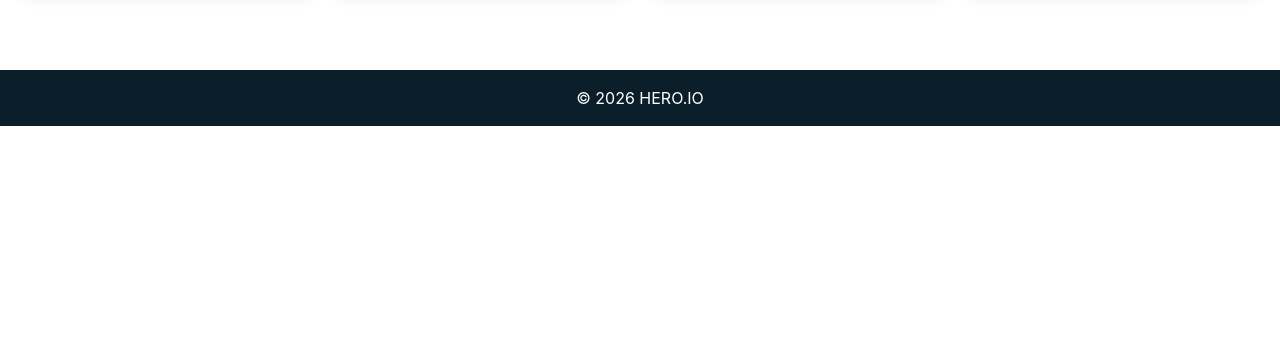
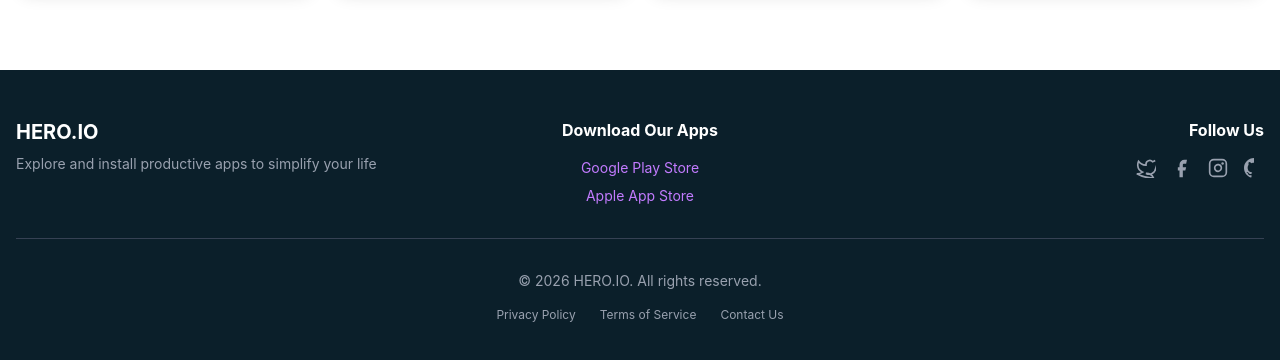
Before and after one commit to khanmahfuj34/appstore, a React (Vite) app: page / in a window 1280 px wide. Shown: the part 1306-1666 px from the top of the page. Before the commit the page ends 1432 px from the top, so only its background shows below. Built offline with nearby package versions, Linux system fonts and the light colour scheme.

Commit message:
Add Google Play Store and App Store links in Banner and Footer with social media integration

```diff
--- a/src/components/home/Banner.jsx
+++ b/src/components/home/Banner.jsx
@@ -10,8 +10,22 @@ export default function Banner() {
       </p>
 
       <div className="mt-6 flex flex-col sm:flex-row justify-center gap-3 sm:space-x-4">
-        <button className="border border-gray-900 px-4 py-2 rounded hover:bg-gray-200 transition">Google Play</button>
-        <button className="border border-gray-900 px-4 py-2 rounded hover:bg-gray-200 transition">App Store</button>
+        <a
+          href="https://play.google.com"
+          target="_blank"
+          rel="noopener noreferrer"
+          className="border border-gray-900 px-4 py-2 rounded hover:bg-gray-200 transition cursor-pointer inline-block"
+        >
+          Google Play
+        </a>
+        <a
+          href="https://apps.apple.com"
+          target="_blank"
+          rel="noopener noreferrer"
+          className="border border-gray-900 px-4 py-2 rounded hover:bg-gray-200 transition cursor-pointer inline-block"
+        >
+          App Store
+        </a>
       </div>
     </div>
   );
--- a/src/components/layout/Footer.jsx
+++ b/src/components/layout/Footer.jsx
@@ -1,7 +1,97 @@
 export default function Footer() {
   return (
-    <div className="bg-[#0b1f2a] text-white text-center p-4 mt-10">
-      <p>© 2026 HERO.IO</p>
+    <div className="bg-[#0b1f2a] text-white mt-10">
+      <div className="max-w-7xl mx-auto px-4 py-12">
+
+        {/* Main Footer Content */}
+        <div className="grid grid-cols-1 md:grid-cols-3 gap-8 mb-8">
+
+          {/* Brand Section */}
+          <div className="text-center md:text-left">
+            <h3 className="text-xl font-bold mb-2">HERO.IO</h3>
+            <p className="text-gray-400 text-sm">Explore and install productive apps to simplify your life</p>
+          </div>
+
+          {/* App Stores Links */}
+          <div className="text-center">
+            <h4 className="font-bold mb-4">Download Our Apps</h4>
+            <div className="flex flex-col gap-2 justify-center">
+              <a
+                href="https://play.google.com"
+                target="_blank"
+                rel="noopener noreferrer"
+                className="text-purple-400 hover:text-purple-300 transition text-sm"
+              >
+                Google Play Store
+              </a>
+              <a
+                href="https://apps.apple.com"
+                target="_blank"
+                rel="noopener noreferrer"
+                className="text-purple-400 hover:text-purple-300 transition text-sm"
+              >
+                Apple App Store
+              </a>
+            </div>
+          </div>
+
+          {/* Social Links */}
+          <div className="text-center md:text-right">
+            <h4 className="font-bold mb-4">Follow Us</h4>
+            <div className="flex justify-center md:justify-end gap-4">
+              <a
+                href="https://twitter.com"
+                target="_blank"
+                rel="noopener noreferrer"
+                className="text-gray-400 hover:text-purple-400 transition"
+                title="Twitter"
+              >
+                <svg className="w-5 h-5" fill="currentColor" viewBox="0 0 24 24"><path d="M23 3a10.9 10.9 0 01-3.14 1.53 4.48 4.48 0 00-7.86 3v1A10.66 10.66 0 013 4s-4 9 5 13a11.64 11.64 0 01-7 2s9 5 20 5a9.5 9.5 0 00-9-5.5c4.75 2.25 10.63.27 12-7a17.36 17.36 0 001-3.23" stroke="currentColor" strokeWidth="2" fill="none"/></svg>
+              </a>
+              <a
+                href="https://facebook.com"
+                target="_blank"
+                rel="noopener noreferrer"
+                className="text-gray-400 hover:text-purple-400 transition"
+                title="Facebook"
+              >
+                <svg className="w-5 h-5" fill="currentColor" viewBox="0 0 24 24"><path d="M18 2h-3a6 6 0 00-6 6v3H7v4h2v8h4v-8h3l1-4h-4V8a1 1 0 011-1h3z"/></svg>
+              </a>
+              <a
+                href="https://instagram.com"
+                target="_blank"
+                rel="noopener noreferrer"
+                className="text-gray-400 hover:text-purple-400 transition"
+                title="Instagram"
+              >
+                <svg className="w-5 h-5" fill="currentColor" viewBox="0 0 24 24"><rect x="2" y="2" width="20" height="20" rx="5" ry="5" stroke="currentColor" strokeWidth="2" fill="none"/><path d="M16 11.37A4 4 0 1112.63 8 4 4 0 0116 11.37z" stroke="currentColor" strokeWidth="2" fill="none"/><circle cx="17.5" cy="6.5" r="1.5" fill="currentColor"/></svg>
+              </a>
+              <a
+                href="https://github.com"
+                target="_blank"
+                rel="noopener noreferrer"
+                className="text-gray-400 hover:text-purple-400 transition"
+                title="GitHub"
+              >
+                <svg className="w-5 h-5" fill="currentColor" viewBox="0 0 24 24"><path d="M12 0C5.37 0 0 5.37 0 12c0 5.31 3.435 9.795 8.205 11.385.6.105.825-.255.825-.57 0-.285-.015-1.23-.015-2.235-3.015.555-3.795-.735-4.035-1.41-.135-.345-.72-1.41-1.23-1.695-.42-.225-1.02-.78-.015-.795.945-.015 1.62.87 1.845 1.23 1.08 1.815 2.805 1.305 3.495.99.105-.78.42-1.305.765-1.605-2.67-.3-5.46-1.335-5.46-5.925 0-1.305.465-2.385 1.23-3.225-.12-.3-.54-1.53.12-3.18 0 0 1.005-.315 3.3 1.23.96-.27 1.98-.405 3-.405s2.04.135 3 . 405c2.295-1.56 3.3-1.23 3.3-1.23.66 1.65.24 2.88.12 3.18.765.84 1.23 1.905 1.23 3.225 0 4.605-2.805 5.625-5.475 5.925.435.375.81 1.095.81 2.22 0 1.605-.015 2.895-.015 3.3 0 .315.225.69.825.57A12.02 12.02 0 0024 12c0-6.63-5.37-12-12-12z"/></svg>
+              </a>
+            </div>
+          </div>
+        </div>
+
+        {/* Divider */}
+        <div className="border-t border-gray-700 my-8"></div>
+
+        {/* Bottom Footer */}
+        <div className="text-center text-gray-400 text-sm">
+          <p>&copy; 2026 HERO.IO. All rights reserved.</p>
+          <div className="mt-4 flex justify-center gap-6 text-xs">
+            <a href="#" className="hover:text-purple-400 transition">Privacy Policy</a>
+            <a href="#" className="hover:text-purple-400 transition">Terms of Service</a>
+            <a href="#" className="hover:text-purple-400 transition">Contact Us</a>
+          </div>
+        </div>
+      </div>
     </div>
   );
 }
```
